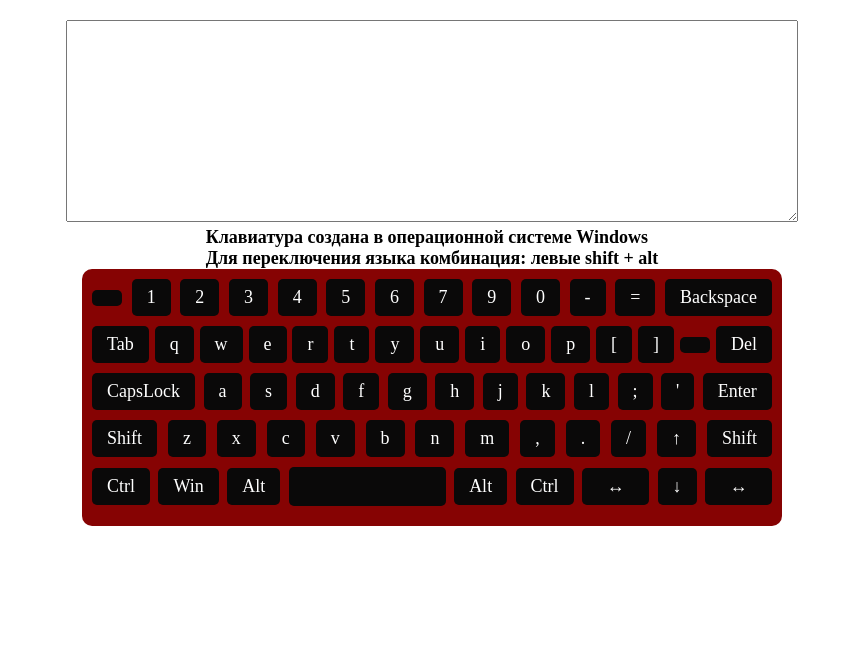
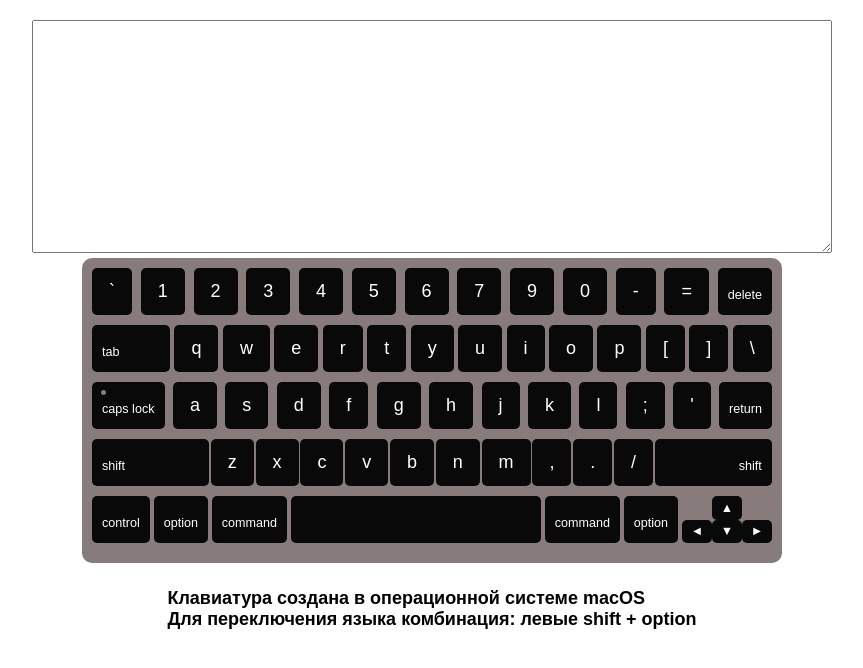
Before and after one commit to andreiokcober/virtual-keyboard, a website built with webpack: page src/index.html in a window 1280 px wide. Shown: the whole page, without its empty margins (208-1071 px from the left). Built offline with nearby package versions, Linux system fonts and the light colour scheme.

Commit message:
feat:add start version macBook keyBoard add interface without js,add  settings project

```diff
--- a/package.json
+++ b/package.json
@@ -8,7 +8,8 @@
     "dev:watch": "webpack --mode development --watch",
     "build": "webpack --mode production",
     "start": "webpack-dev-server --mode development --open",
-    "serve": "webpack serve"
+    "serve": "webpack serve",
+    "watch": "webpack server"
   },
   "author": "Andrei Cheban",
   "license": "ISC",
@@ -19,6 +20,8 @@
     "babel-loader": "^8.2.5",
     "css-loader": "^6.7.1",
     "css-minimizer-webpack-plugin": "^3.4.1",
+    "eslint": "^8.39.0",
+    "eslint-webpack-plugin": "^4.0.1",
     "html-webpack-plugin": "^5.5.0",
     "mini-css-extract-plugin": "^2.6.0",
     "sass": "^1.51.0",
--- a/src/index.js
+++ b/src/index.js
@@ -8,78 +8,68 @@ import DescriptionText from "./modules/description"
 const mainContainer = new MainContainer()
 const textArea = new TetArea()
 const descriptionText = new DescriptionText()
-descriptionText.createElement()
+const keyboard = new Keyboard()
+
+const main = mainContainer.createElement()
+const inputText = document.querySelector('#inputText')
+
+document.body.append(main)
+main.append(textArea.createElement())
+main.append(keyboard.createElement())
+main.append(descriptionText.createElement())
 
 
-
-
-
-
-const mainCont = document.querySelector('.main')
-const inputText = document.querySelector('#inputText')
-mainCont.append(descriptionText.createElement())
-
-const keyboard = new Keyboard(inputText)
-         document.addEventListener('keydown',(e)=>{
-             console.log(e.code)
-    let elem = document.getElementById(`${e.code}`)
-    serfItem(elem)
-
-
+// const keyboard = new Keyboard(inputText)
+document.addEventListener('keydown',(e) => {
+    console.log(e.code)
+    // let elem = document.getElementById(`${e.code}`)
+    // serfItem(elem)
 })
 
-function serfItem(event){
-     const inputValue =  inputText.value
-       const valueItem = event.textContent
+// function serfItem(event) {
+//     const inputValue =  inputText.value
+//     const valueItem = event.textContent
 
+//     if((event.classList.contains('false')) !== true){
+//         inputText.value += valueItem
+//     }
+//     if(event.dataset.item === 'Backspace') {
+//         let arr= inputText.value.split('')
+//         arr.pop()
+//         inputText.value = arr.join('')
+//     }
+//     if(event.dataset.item === 'Tab') {
+//         let tab = ' ' + ' ' + ' ' + ' '
+//         inputText.value +=tab
+//     }
+//     if(event.dataset.item === 'Enter') {
+//         let entr = '\n'
+//         inputText.value +=entr
+//     }
+//     if(event.dataset.item === 'CapsLock') {
+//         let lock = document.querySelectorAll('.lock')
+//         for(let  i of lock) {
+//             if(i.classList.contains('lock') & i.classList.contains('Up') === false) {
+//                 i.classList.add('Up')
+//             }
+//             else if( i.classList.contains('Up')) {
+//                 i.classList.remove('Up')
+//             }
+//         }
+//         if(event.classList.contains('bg-caps')) {
+//             event.classList.remove('bg-caps')
+//             }else{
+//                 event.classList.add('bg-caps')
+//             }
+//         }
 
-       if((event.classList.contains('false')) !== true){
-           inputText.value += valueItem
-       }
-       if(event.dataset.item ==='Backspace'){
-            let arr= inputText.value.split('')
-            arr.pop()
-            inputText.value = arr.join('')
-       }
-       if(event.dataset.item === 'Tab'){
-           let tab = ' ' + ' ' + ' ' + ' '
-           inputText.value +=tab
-       }
-       if(event.dataset.item === 'Enter'){
-        let entr = '\n'
-         inputText.value +=entr
-       }
-       if(event.dataset.item === 'CapsLock'){
-          let lock = document.querySelectorAll('.lock')
-          for(let  i of lock){
-              if(i.classList.contains('lock') & i.classList.contains('Up') === false){
-                i.classList.add('Up')
-              }
-              else if( i.classList.contains('Up')){
-                  i.classList.remove('Up')
-              }
+//         const item = event.classList.contains('item')
+//         if(item) {
+//             event.classList.add('clickItem')
+//         } else {
 
-          }
-
-
-
-
-           if(event.classList.contains('bg-caps')){
-               event.classList.remove('bg-caps')
-           }else{
-               event.classList.add('bg-caps')
-           }
-
-       }
-
-        const item = event.classList.contains('item')
-        if(item){
-            event.classList.add('clickItem')
-        }else{
-
-        }
-        event.addEventListener('animationend', () =>{
-            event.classList.remove('clickItem')
-        })
-
-       }
+//         }
+//         event.addEventListener('animationend', () => {
+//             event.classList.remove('clickItem')
+//         })
+//     }
--- a/src/modules/description.js
+++ b/src/modules/description.js
@@ -1,13 +1,12 @@
-export default class DescriptionText{
+export default class DescriptionText {
     constructor(){
-        this.el = this.createElement()
+        this.el = document.createElement('div')
     }
     createElement(){
-        const el = document.createElement('div')
-        el.innerHTML = `<h2>
-          Клавиатура создана в операционной системе Windows
+        this.el.innerHTML = `<h2>
+          Клавиатура создана в операционной системе macOS
         </h2>
-        <h2>Для переключения языка комбинация: левые shift + alt</h2>`
-        return el
+        <h2>Для переключения языка комбинация: левые shift + option</h2>`
+        return this.el
     }
 }
--- a/src/modules/main-container.js
+++ b/src/modules/main-container.js
@@ -1,13 +1,9 @@
-export default class MainContainer{
-    constructor(){
-        this.el = this.createElement()
-
+export default class MainContainer {
+    constructor() {
+        this.el = document.createElement('div')
     }
-    createElement(){
-        const el = document.createElement('div')
-        el.classList.add('main')
-        document.body.append(el)
-        return el
+    createElement() {
+        this.el.classList.add('main')
+        return this.el
     }
-
 }
--- a/src/modules/textArea.js
+++ b/src/modules/textArea.js
@@ -1,12 +1,10 @@
-export default class TetArea{
+export default class TetArea {
     constructor(){
-    this.el = this.createElement()
+        this.el = document.createElement('div')
     }
-    createElement(){
-        const el = document.createElement('div')
-        el.classList.add('main_text')
-        el.innerHTML = `<textarea name="" id="inputText" cols="65" rows="10"></textarea>`
-        document.querySelector('.main').insertAdjacentElement('afterbegin',el)
-
+    createElement() {
+        this.el.classList.add('main_text')
+        this.el.innerHTML = `<textarea name="" id="inputText" cols="75" rows="11"></textarea>`
+        return this.el
     }
 }
--- a/src/modules/virtual-keyboard.js
+++ b/src/modules/virtual-keyboard.js
@@ -1,18 +1,17 @@
-export default class Keyboard{
+export default class Keyboard {
     constructor(id){
       this.inputId = id
-        this.el = this.createElement()
-        this.setEventHandlers()
-
-
-
-
+      this.el = document.createElement('div')
+      // this.setEventHandlers()
     }
-    createElement(){
-        const el = document.createElement('div')
-        el.classList.add('virtual-keyboard')
-        el.innerHTML = `<div class="virtual-keyboard-str">
-          <div class="item"></div>
+    createElement() {
+      const backQuote = '`'
+      const backSlash = '\\'
+      console.log(backSlash)
+      this.el.classList.add('virtual-keyboard')
+      this.el.innerHTML = `
+      <div class="virtual-keyboard-str">
+        <div class="item">${backQuote}</div>
         <div class="item" id="Digit1">1</div>
         <div class="item" id="Digit2">2</div>
         <div class="item" id="Digit3">3</div>
@@ -24,10 +23,10 @@ export default class Keyboard{
         <div class="item" id="Digit0">0</div>
         <div class="item" id="Minus">-</div>
         <div class="item" id="Equal">=</div>
-          <div class="item false" data-item="Backspace" id="Backspace">Backspace</div>
+        <div class="item button-key false" data-item="Backspace" id="Backspace">delete</div>
       </div>
       <div class="virtual-keyboard-str">
-          <div class="item false" data-item="Tab" id="Tab">Tab</div>
+        <div class="item tab button-key false" data-item="Tab" id="Tab">tab</div>
         <div class="item lock" id="KeyQ">q</div>
         <div class="item lock" id="KeyW">w</div>
         <div class="item lock" id="KeyE">e</div>
@@ -40,11 +39,10 @@ export default class Keyboard{
         <div class="item lock" id="KeyP">p</div>
         <div class="item" id="BracketLeft">[</div>
         <div class="item" id="BracketRight">]</div>
-          <div class="item">\</div>
-          <div class="item false" id="Delete">Del</div>
+        <div class="item false" id="Backslash">${backSlash}</div>
       </div>
       <div class="virtual-keyboard-str">
-          <div class="item false" data-item="CapsLock" id="CapsLock">CapsLock</div>
+        <div class="item caps-lock button-key false" data-item="CapsLock" id="CapsLock">caps lock</div>
         <div class="item lock" id="KeyA">a</div>
         <div class="item lock lock" id="Keys">s</div>
         <div class="item lock" id="KeyD">d</div>
@@ -56,10 +54,10 @@ export default class Keyboard{
         <div class="item lock" id="KeyL">l</div>
         <div class="item" id="Semicolon">;</div>
         <div class="item" id="Quote">'</div>
-          <div class="item false" data-item="Enter" id="Enter">Enter</div>
+        <div class="item return button-key false" data-item="Enter" id="Enter">return</div>
       </div>
       <div class="virtual-keyboard-str">
-          <div class="item false" id="ShiftLeft">Shift</div>
+        <div class="item shift button-key false" id="ShiftLeft">shift</div>
         <div class="item  lock" id="KeyZ">z</div>
         <div class="item  lock" id="KeyX">x</div>
         <div class="item lock" id="KeyC">c</div>
@@ -70,87 +68,75 @@ export default class Keyboard{
         <div class="item" id="Comma">,</div>
         <div class="item" id="Period">.</div>
         <div class="item" id="Slash">/</div>
-          <div class="item" id="ArrowUp">&#8593</div>
-          <div class="item false" id="ShiftRight">Shift</div>
+        <div class="item shift-right button-key false" id="ShiftRight">shift</div>
       </div>
       <div class="virtual-keyboard-str">
-          <div class="item false" id="ControlLeft">Ctrl</div>
-          <div class="item false" id="MetaLeft">Win</div>
-          <div class="item false" id="AltLeft">Alt</div>
+        <div class="item false button-key" id="ControlLeft">control</div>
+        <div class="item false button-key" id="AltLeft">option</div>
+        <div class="item false button-key" id="MetaLeft">command</div>
         <div class="item probel" id="Space"> </div>
-          <div class="item false" id="AltRight">Alt</div>
-          <div class="item false" id="ControlRight">Ctrl</div>
-          <div class="item str" id="ArrowLeft">&#8596</div>
-          <div class="item" id="ArrowDown">&#8595</div>
-          <div class="item str" id="ArrowRight">&#8596</div>
+        <div class="item false button-key" id="MetaRight">command</div>
+        <div class="item false button-key" id="AltRight">option</div>
+        <div class="str-container">
+          <div class="item str str-key" id="ArrowLeft">&#9668</div>
+          <div class="str-container-center">
+            <div class="item str-key" id="ArrowUp">&#9650</div>
+            <div class="item str-key" id="ArrowDown">&#9660</div>
+          </div>
+          <div class="item str str-key" id="ArrowRight">&#9658</div>
+        </div>
       </div>`
-         document.querySelector('.main').append(el)
-         return el
-
-
-
+      return this.el
     }
 
-     setEventHandlers(){
-       this.el.addEventListener('click',function surItem(event){
+    // setEventHandlers() {
+    //   this.el.addEventListener('click',function surItem(event){
+    //     const inputValue =  this.inputId.value
+    //     const valueItem = event.target.textContent
 
-           const inputValue =  this.inputId.value
-       const valueItem = event.target.textContent
+    //     if((event.target.classList.contains('false')) !== true){
+    //       this.inputId.value += valueItem
+    //     }
+    //     if(event.target.dataset.item ==='Backspace'){
+    //       let arr= this.inputId.value.split('')
+    //       arr.pop()
+    //       this.inputId.value = arr.join('')
+    //     }
+    //     if(event.target.dataset.item === 'Tab'){
+    //       let tab = ' ' + ' ' + ' ' + ' '
+    //       this.inputId.value +=tab
+    //     }
+    //     if(event.target.dataset.item === 'Enter'){
+    //       let entr = '\n'
+    //       this.inputId.value +=entr
+    //     }
+    //     if(event.target.dataset.item === 'CapsLock'){
+    //       let lock = document.querySelectorAll('.lock')
+    //       for(let  i of lock){
+    //         if(i.classList.contains('lock') & i.classList.contains('Up') === false){
+    //           i.classList.add('Up')
+    //         }
+    //         else if(i.classList.contains('Up')) {
+    //           i.classList.remove('Up')
+    //         }
+    //       }
+    //       if(event.target.classList.contains('bg-caps')){
+    //         event.target.classList.remove('bg-caps')
+    //       }else {
+    //         event.target.classList.add('bg-caps')
+    //       }
+    //     }
 
-       if((event.target.classList.contains('false')) !== true){
-           this.inputId.value += valueItem
+    //     const item = event.target.classList.contains('item')
+    //     if(item){
+    //         event.target.classList.add('clickItem')
+    //     }else {
+
+    //     }
+
+    //     event.target.addEventListener('animationend', () => {
+    //         event.target.classList.remove('clickItem')
+    //     })
+    //   }.bind(this))
+    // }
 }
-       if(event.target.dataset.item ==='Backspace'){
-            let arr= this.inputId.value.split('')
-            arr.pop()
-            this.inputId.value = arr.join('')
-       }
-       if(event.target.dataset.item === 'Tab'){
-           let tab = ' ' + ' ' + ' ' + ' '
-           this.inputId.value +=tab
-       }
-       if(event.target.dataset.item === 'Enter'){
-        let entr = '\n'
-         this.inputId.value +=entr
-       }
-       if(event.target.dataset.item === 'CapsLock'){
-          let lock = document.querySelectorAll('.lock')
-          for(let  i of lock){
-              if(i.classList.contains('lock') & i.classList.contains('Up') === false){
-                i.classList.add('Up')
-              }
-              else if( i.classList.contains('Up')){
-                  i.classList.remove('Up')
-              }
-
-          }
-
-
-
-
-           if(event.target.classList.contains('bg-caps')){
-               event.target.classList.remove('bg-caps')
-           }else{
-               event.target.classList.add('bg-caps')
-           }
-
-       }
-
-        const item = event.target.classList.contains('item')
-        if(item){
-            event.target.classList.add('clickItem')
-        }else{
-
-        }
-        event.target.addEventListener('animationend', () =>{
-            event.target.classList.remove('clickItem')
-        })
-
-       }.bind(this) )
-
-
-    }
-
-
-
-}
--- /dev/null
+++ b/src/scss/buttonKeyBoard.scss
@@ -0,0 +1,66 @@
+@import './variables.scss';
+.item {
+    height: 47px;
+    padding: 13px 17px;
+    background: $bg_color_klava_black;
+    color: $color_white;
+    border-radius: 5px;
+    cursor: pointer;
+    text-align: center;
+}
+
+.item:hover {
+    background:$bg_hover;
+}
+
+.tab{
+    width: 78px;
+}
+
+.caps-lock {
+    position: relative;
+}
+
+.caps-lock::before {
+    position: absolute;
+    top: 8px;
+    left:9px;
+    content: '';
+    width: 5px;
+    height: 5px;
+    border-radius: 50%;
+    background-color: $bg_color_red;
+}
+
+.shift {
+    width: 117px;
+    display: flex;
+}
+
+.shift-right {
+    width: 117px;
+    display: flex;
+    justify-content: right;
+}
+
+.str-key {
+    height: calc(47/2)+px;
+    width: 30px;
+    padding: 0;
+    font-size: 0.7rem;
+    display: flex;
+    justify-content: center;
+    align-items: center;
+}
+
+.button-key {
+    font-size: 0.7rem;
+    padding: 13px 10px 6px 10px;
+    display: flex;
+    align-items:center;
+}
+
+.probel {
+    width: 250px;
+    height: 47px;
+  }
--- a/src/scss/index.scss
+++ b/src/scss/index.scss
@@ -1,24 +1,23 @@
-*{
+@import './buttonKeyBoard.scss';
+@import './variables.scss';
+* {
   padding: 0px;
   margin: 0px;
   box-sizing: border-box;
   font-size: 18px;
   transition: 0.4s all;
+  font-family: Arial, Helvetica, sans-serif;
 }
 
+.item.Up {
+  text-transform: uppercase;
+}
 
-$bg_color_red:#860303;
-$bg_color_klava_black:#0a0909;
-$color_white:#fff;
-$bg_hover:#c93535;
-.item.Up{
-    text-transform: uppercase;
-
-}
-.item.bg-caps{
+.item.bg-caps {
   background:$bg_hover;
 }
-.main{
+
+.main {
   max-width: 700px;
   margin: 20px auto;
   display: flex;
@@ -27,7 +26,7 @@ justify-content: center;
   align-items:center;
 
 }
-.virtual-keyboard{
+.virtual-keyboard {
   width: 100%;
   background:$bg_color_red;
   border-radius: 10px;
@@ -36,44 +35,32 @@ align-items:center;
   padding: 10px;
   margin-bottom: 25px;
 }
-.virtual-keyboard-str{
+
+.virtual-keyboard-str {
   display: flex;
   justify-content: space-between;
   align-items:center;
   margin-bottom: 10px;
 }
-.item{
-    padding: 8px 15px;
-    background: $bg_color_klava_black;
-    color: $color_white;
-    border-radius: 5px;
-    cursor: pointer;
-}
-.item:hover{
-    background:$bg_hover;
-}
-.probel{
-    width: 157px;
-    height: 39px;
-}
-.str{
-    width: 67px;
+
+.str-container {
   display: flex;
   justify-content: center;
+  align-items: end;
 }
-.clickItem{
+
+.clickItem {
   animation-name: moveItem;
   animation-duration: 0.4s;
 }
 
-
-@keyframes moveItem{
-    from{
-        background:$bg_color_klava_black ;
+@keyframes moveItem {
+    from {
+      background:$bg_color_klava_black;
       border-radius: 5px;
     }
-    to{
-        background: $bg_hover ;
-        border-radius:50px
+    to {
+      background: $bg_hover;
+      border-radius:50px;
     }
 }
--- /dev/null
+++ b/src/scss/variables.scss
@@ -0,0 +1,4 @@
+$bg_color_red:#877b7b;
+$bg_color_klava_black:#0a0909;
+$color_white:#fff;
+$bg_hover:#c93535;
```
Also changed, not shown: src/index.html (+2 -2 lines), webpack.config.js (+4 -7 lines), .eslintrc.js (added), dist/index.html, 2 other files. Lines whose indentation alone changed are shown as unchanged.
